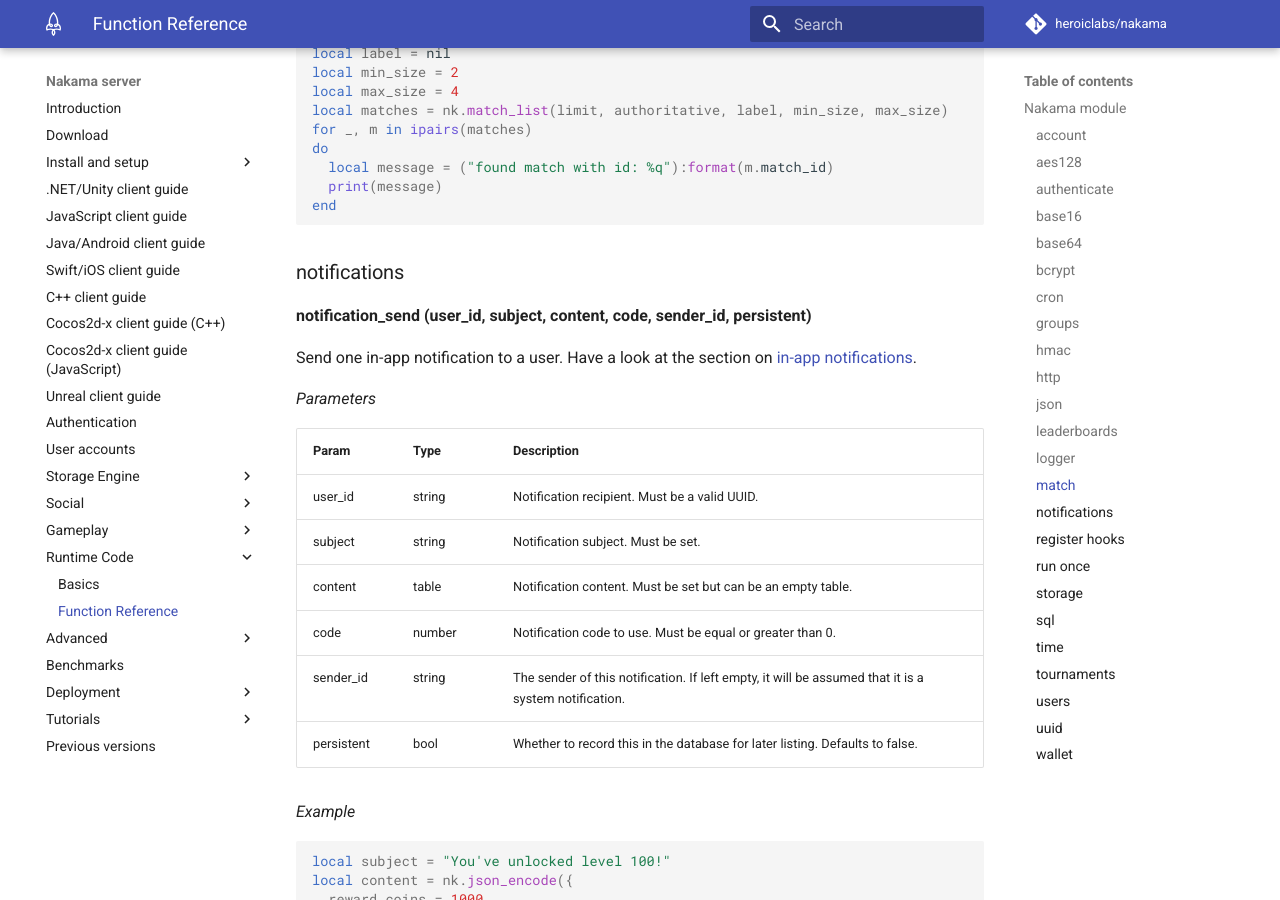
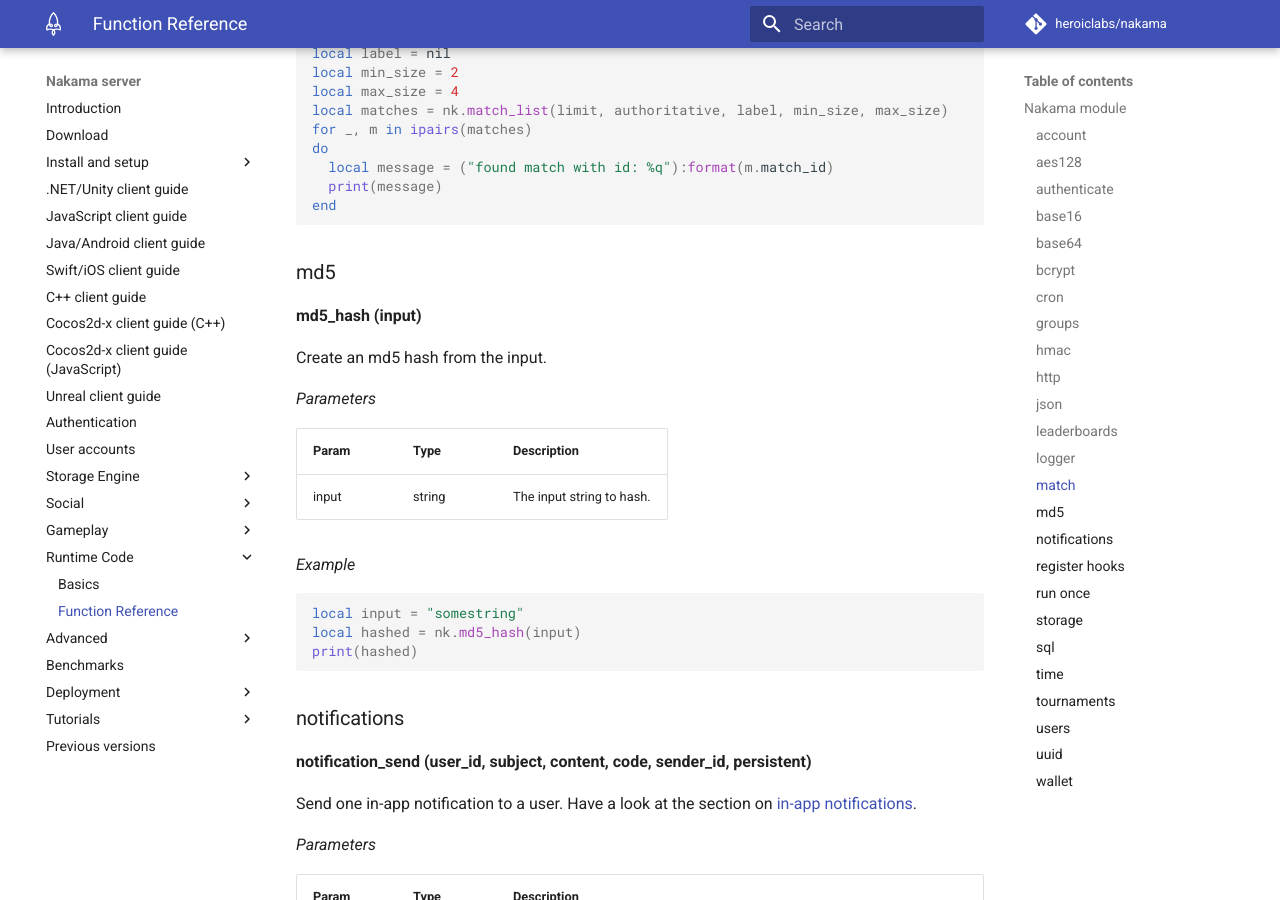
Before and after one commit to heroiclabs/nakama-docs, an MkDocs documentation site: the page built from docs/runtime-code-function-reference.md, in a window 1280 px wide and 900 px high, scrolled down 25480 px. Built offline with MkDocs 1.6.1 and Material for MkDocs 9.7.7, drawn with Linux system fonts in a browser that asks for light colours; comment, search, counter and statistics services are not loaded; old or Windows-style settings are respelled for this version of MkDocs.

Commit message:
Add docs for md5 hash function in server runtime.

````diff
--- a/docs/runtime-code-function-reference.md
+++ b/docs/runtime-code-function-reference.md
@@ -1063,6 +1063,26 @@
   local message = ("found match with id: %q"):format(m.match_id)
   print(message)
 end
+```
+
+### md5
+
+__md5_hash (input)__
+
+Create an md5 hash from the input.
+
+_Parameters_
+
+| Param | Type | Description |
+| ----- | ---- | ----------- |
+| input | string | The input string to hash. |
+
+_Example_
+
+```lua
+local input = "somestring"
+local hashed = nk.md5_hash(input)
+print(hashed)
 ```
 
 ### notifications
````
